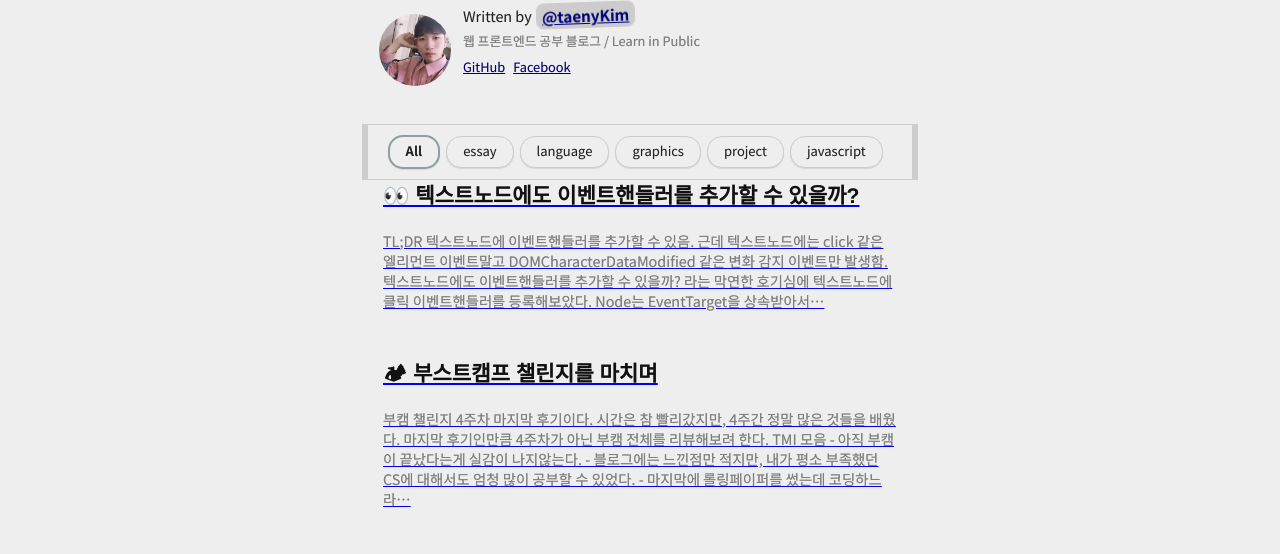
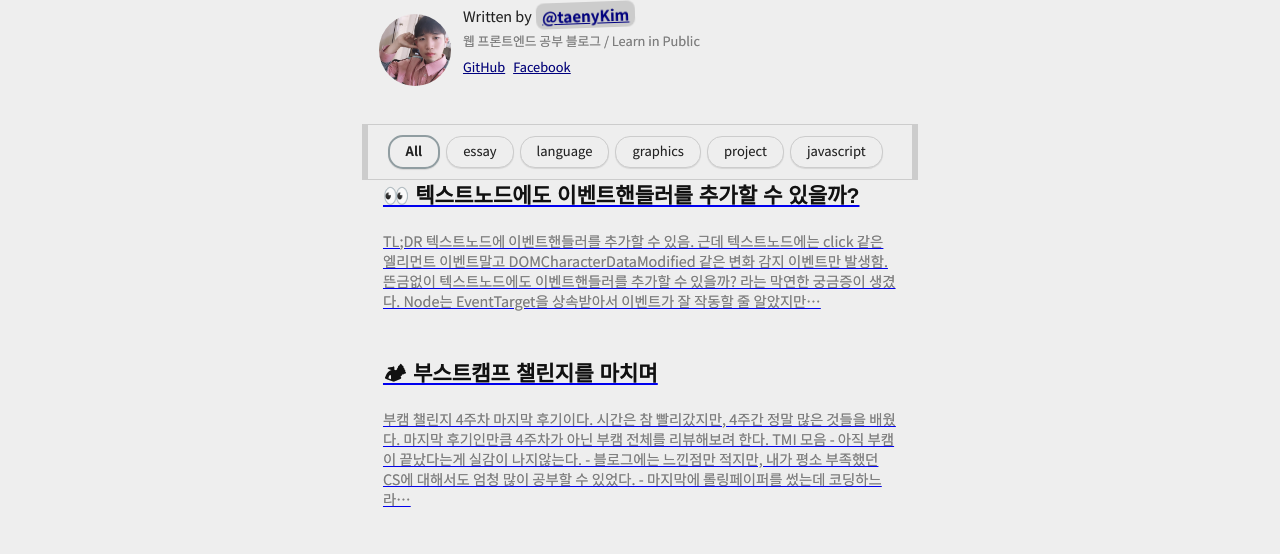
Before and after one commit to taenykim/taenykim_blog, a Gatsby site: page / in a window 1280 px wide. Shown: the part 221-775 px from the top of the page. Built offline with nearby package versions, Linux system fonts and the light colour scheme; Gatsby itself is replaced by a stand-in of ours; some packages are replaced by stand-ins of ours; what typography-theme-github would draw is missing.

Commit message:
:pencil2: fix article text-node

```diff
--- a/content/blog/essay/testnode-eventlistener.md
+++ b/content/blog/essay/testnode-eventlistener.md
@@ -16,7 +16,7 @@
 
 <br/>
 
-텍스트노드에도 이벤트핸들러를 추가할 수 있을까? 라는 막연한 호기심에 텍스트노드에 클릭 이벤트핸들러를 등록해보았다.
+뜬금없이 텍스트노드에도 이벤트핸들러를 추가할 수 있을까? 라는 막연한 궁금증이 생겼다.
 
 **Node**는 **EventTarget**을 상속받아서 이벤트가 잘 작동할 줄 알았지만 클릭 이벤트핸들러는 작동하지 않았고, 여러 자료를 찾아보고 직접 실험을 하면서 배운 내용들을 정리해보기로 했다.
 
@@ -67,7 +67,7 @@
 
 ![](./images/textNodetest1.png)
 
-그다음 childNodes를 이용해서 node를 참조한 뒤, 이벤트핸들러를 등록해주었다.
+그다음 childNodes를 이용해서 node를 참조한 뒤, **click** 이벤트핸들러를 등록해주었다.
 
 ![](./images/textNodetest2.png)
 
@@ -83,7 +83,7 @@
 
 ---
 
-근데 엘리먼트 노드에는 또 `DOMCharacterDataModified`가 작동하지 않았다.
+근데 엘리먼트 노드(**div**)에는 반대로 `DOMCharacterDataModified`가 작동하지 않았다.
 
 ![](./images/textNodetest4.png)
 
@@ -91,13 +91,17 @@
 
 ![](./images/textNodetest5.png)
 
-즉, 텍스트노드도 하나의 노드이고 `Node.textContent`는 노드 내부의 텍스트를 직접 변화시키는 게 아니라, 노드의 child Node인 텍스트노드 참조하고 변화시키는 것이라는 것을 알 수 있었다.
+즉, `DOMCharacterDataModified`는 텍스트노드에서 발생하는 이벤트라는 것을 알 수 있었다.
+
+그리고 `DOMNodeInserted` 이벤트가 작동하는 것을 보고 `Node.textContent`는 노드 내부의 텍스트를 직접 변화시키는 게 아니라, 노드의 child Node인 텍스트노드 참조하고 변화시키는 것이라는 것을 알 수 있었다.
 
 # 4. 결론
 
 텍스트노드는 EventTarget의 이벤트핸들러 추가 메소드를 상속받기는 하지만, click, change 등의 이벤트는 발생하지 않고, DOM의 변화를 감지하는 이벤트만 발생한다는 것을 알 수 있었다.
 
-즉, EventTarget의 메소드를 상속받지만, 엘리먼트와 텍스트노드가 발생하는 이벤트의 종류는 달랐다. (일반적으로 사용하는 click 이벤트의 근원지는 `div`같은 엘리먼트이다. 하지만, 텍스트노드 또한 발생하는 이벤트는 존재하긴 했다.)
+즉, EventTarget의 메소드를 상속받지만, 엘리먼트와 텍스트노드가 발생하는 이벤트의 종류는 달랐다.
+
+일반적으로 사용하는 click 이벤트의 근원지는 `div`같은 엘리먼트이다. 하지만, 텍스트노드 또한 발생하는 이벤트는 존재하긴 했다.
 
 그리고 엘리먼트 노드가 텍스트라는 정보를 가지는 형태가 아니라 엘리먼트 노드의 child로 텍스트 노드를 갖는다는 것도 추가로 알 수 있었다.
 
```
